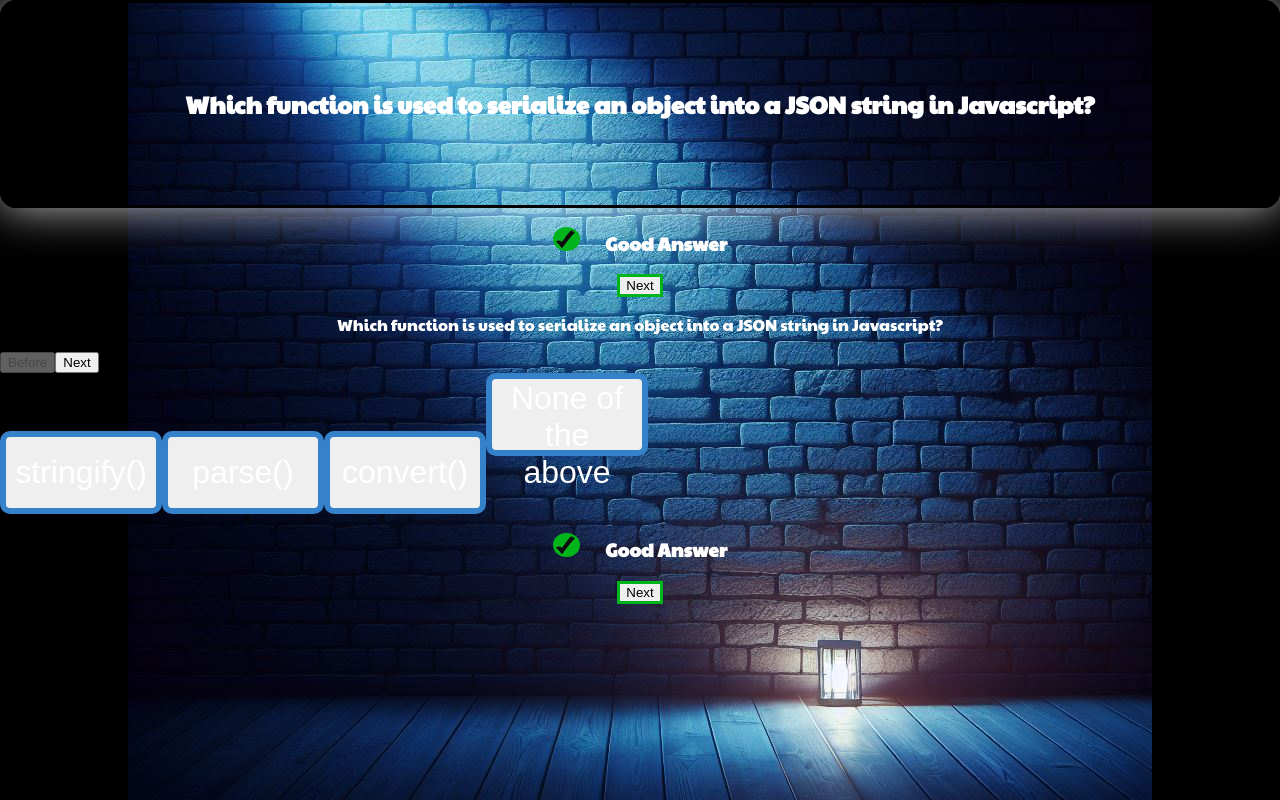
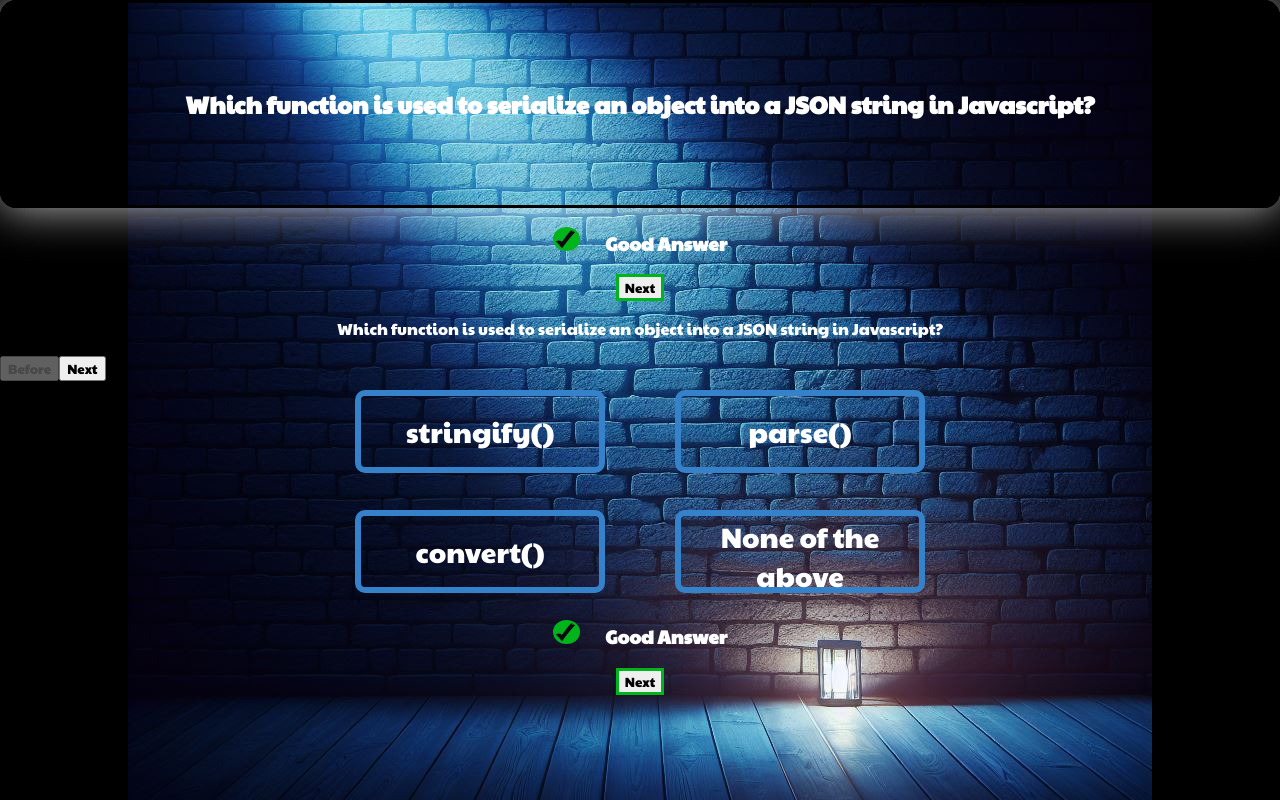
Before and after one commit to kna1703/quiz_react, a React (Vite) app: page / in a window 1280 px wide. Built offline with nearby package versions, Linux system fonts and the light colour scheme.

Commit message:
style btn-answer

```diff
--- a/src/components/ButtonAnswer/ButtonAnswer.css
+++ b/src/components/ButtonAnswer/ButtonAnswer.css
@@ -1,9 +1,20 @@
+.bouton-grid {
+  display: grid;
+  grid-template-columns: 300px 300px;
+  grid-template-rows: 100px 100px;
+  gap: 20px;
+  align-items: center;
+  justify-items: center;
+  justify-content: center;
+}
+
 .btn-answer {
   border: solid 6px #3582ca;
   color: #ffff;
-  font-size: 32px;
+  background-color: transparent;
+  font-size: 28px;
   border-radius: 10px;
   text-decoration: none;
-  width: 162px;
+  width: 250px;
   height: 83px;
 }
--- a/src/components/ButtonAnswer/ButtonAnswer.jsx
+++ b/src/components/ButtonAnswer/ButtonAnswer.jsx
@@ -17,6 +17,7 @@ function ButtonAnswer({ index, isCorrect, setCorrect }) {
 
   return (
     <>
+      <div className="bouton-grid">
         <button
           value={questionData.choices[0]}
           onClick={handleChoice}
@@ -49,6 +50,7 @@ function ButtonAnswer({ index, isCorrect, setCorrect }) {
           {" "}
           {questionData.choices[3]}
         </button>
+      </div>
     </>
   );
 }
--- a/src/index.css
+++ b/src/index.css
@@ -37,3 +37,7 @@ body {
   border-radius: 1em;
   box-shadow: 0 0 45px rgba(255, 255, 255, 0.75);
 }
+
+button {
+  font-family: PaytoneOne-Regular;
+}
```
Lines whose indentation alone changed are shown as unchanged.
